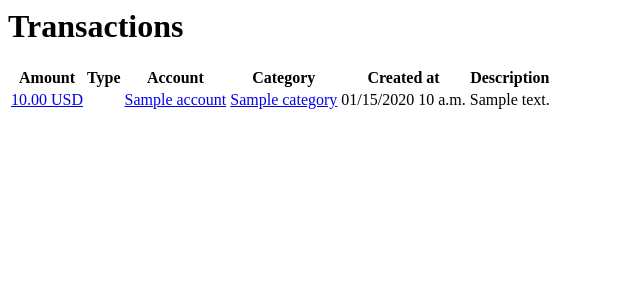
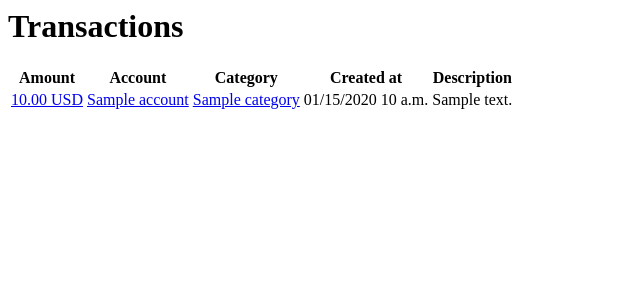
Before and after one commit to contuga/contuga-web, a Django app: template contuga/contrib/transactions/templates/transactions/includes/transaction_list.html in a window 1280 px wide. Shown: the top 300 px of the page, without its empty margins (0-640 px from the left). Run offline with Django 3.2, Linux system fonts and the light colour scheme; the template is opened without the code that fills it: most values are stand-ins (such as "Sample title", 1, 10 or a date in 2020); some libraries are stand-ins or nearby versions.

Commit message:
Merge amount and type columns into one in transaction list

```diff
--- a/contuga/contrib/transactions/templates/transactions/includes/transaction_list.html
+++ b/contuga/contrib/transactions/templates/transactions/includes/transaction_list.html
@@ -9,7 +9,6 @@
           <thead>
             <tr>
               <th scope="col">{% trans "Amount" %}</th>
-              <th scope="col">{% trans "Type" %}</th>
               <th scope="col">{% trans "Account" %}</th>
               <th scope="col">{% trans "Category" %}</th>
               <th scope="col">{% trans "Created at" %}</th>
@@ -26,14 +25,12 @@
           <tbody>
             {% for transaction in object_list %}
             <tr>
-              <td>
+              <td nowrap>
+                <i class="{{ transaction.type_icon_class }}"></i>
                 <a href="{{ transaction.get_absolute_url }}"
                   class="{% if transaction.is_expenditure %} text-danger {% else %} text-success {% endif %}">
                   {{ transaction.amount|floatformat:2 }} {{ transaction.currency }}
                 </a>
-              </td>
-              <td>
-                <i class="{{ transaction.type_icon_class }}"></i>
               </td>
               <td>
                 <a href="{{ transaction.account.get_absolute_url }}">
```
